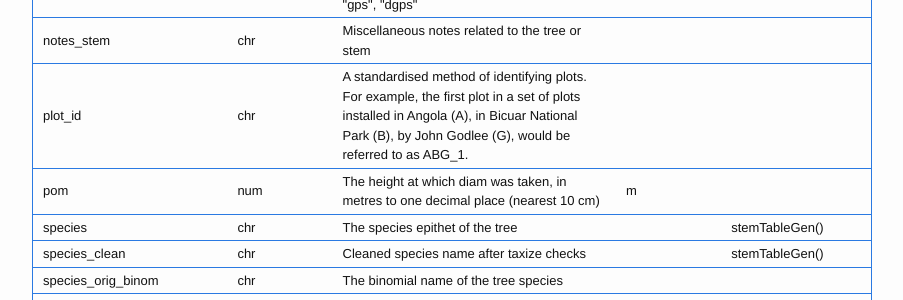
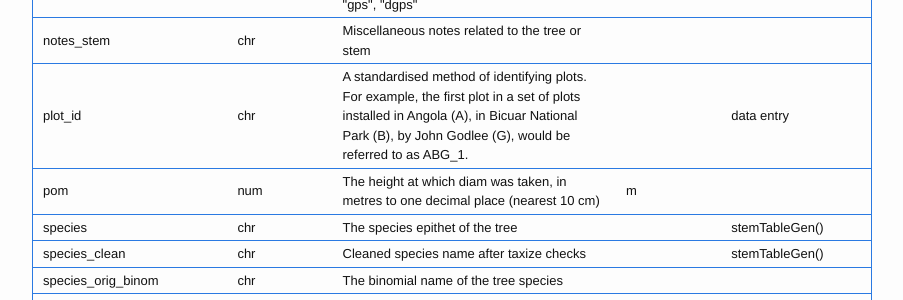
Before and after one commit to seosaw/seosaw.github.io, a Jekyll site: the page built from stem_columns.md, in a window 1280 px wide and 900 px high, scrolled down 2357 px. Shown: the part 152-452 px from the top of the window, without its empty margins (188-1091 px from the left). Built offline with Jekyll 4.4.1, drawn with Linux system fonts in a browser that asks for light colours; nearby versions of some CDN libraries.

Commit message:
Change plot_id to non-user generated

```diff
--- a/stem_columns.md
+++ b/stem_columns.md
@@ -45,7 +45,7 @@ $('.grid').masonry({
     Bicuar National Park (B), by John Godlee (G), would be referred
     to as ABG_1.</td>
     <td></td>
-    <td></td>
+    <td>data entry</td>
   </tr>
   <tr>
     <td>subplot_id</td>
```
Also changed, not shown: plot_columns.md (+1 -1 lines).
